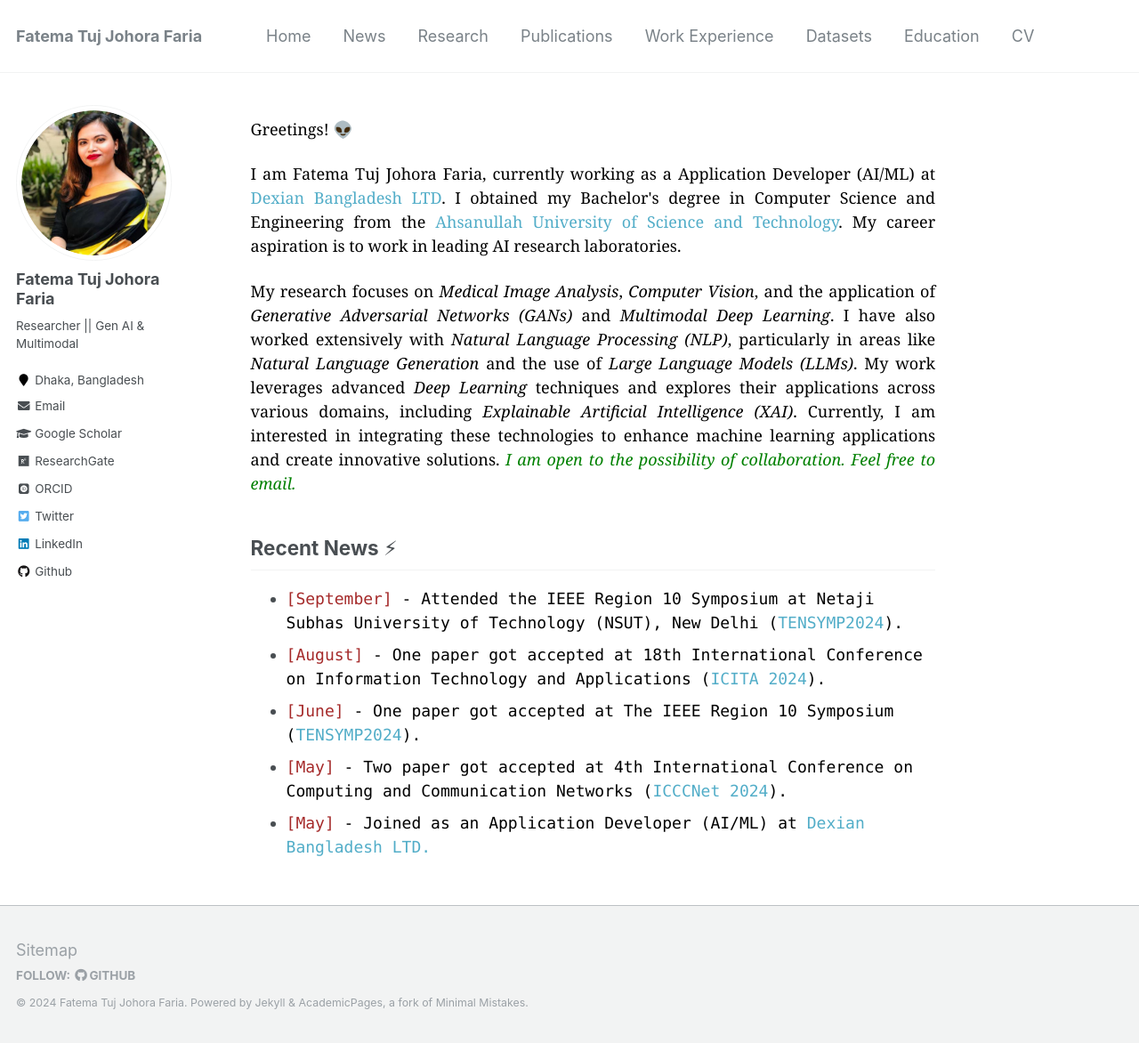
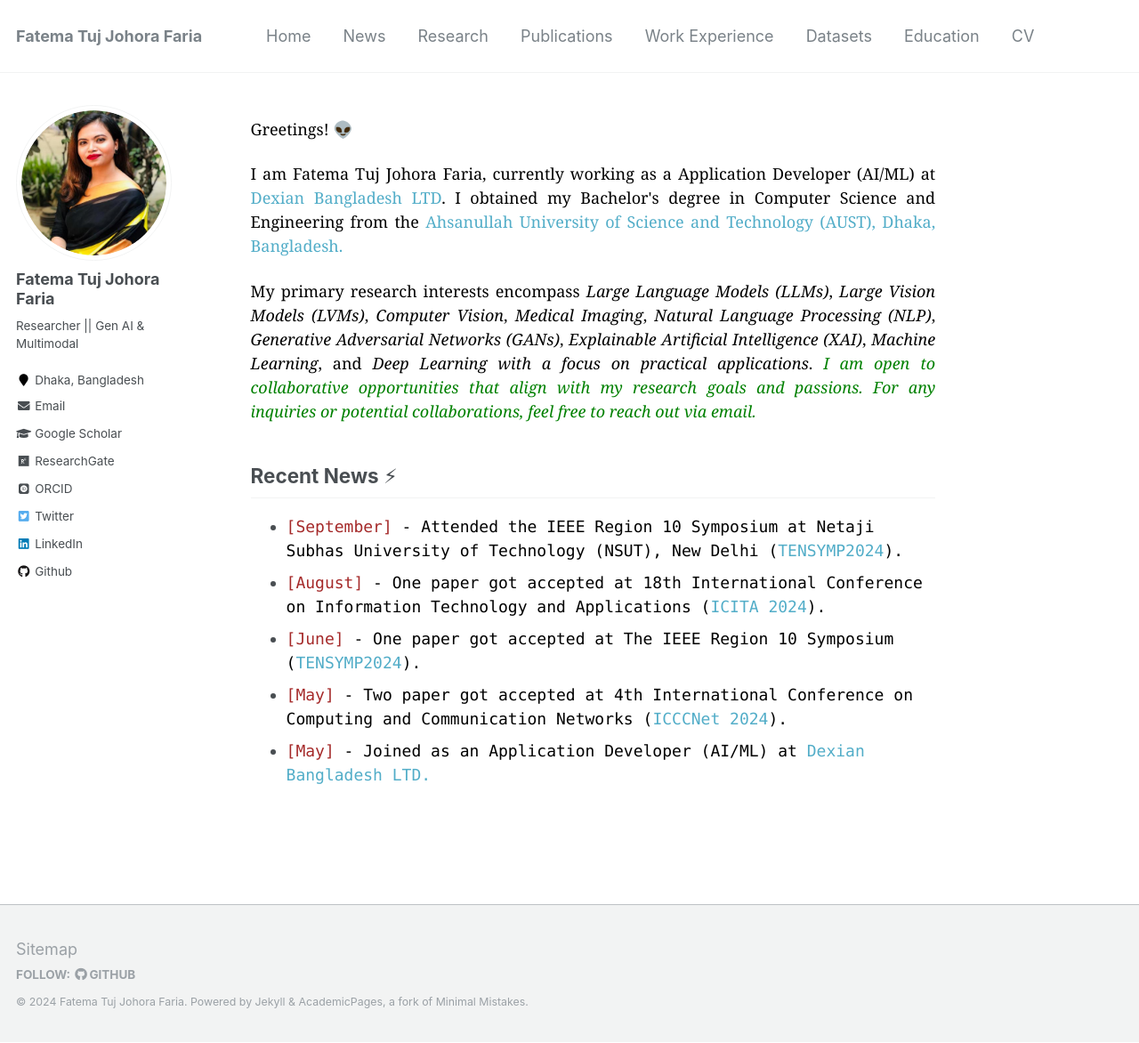
Before and after one commit to fatemafaria142/fatemafaria142.github.io, a Jekyll site: the page built from _pages/about.md, in a window 1280 px wide and 1172 px high. Shown: the whole window at 89% size. Built offline with Jekyll 4.4.1, drawn with Linux system fonts in a browser that asks for light colours; some web fonts are replaced; a script that is not in the unit is left out.

Commit message:
Updated Introduction

```diff
--- a/_pages/about.md
+++ b/_pages/about.md
@@ -10,25 +10,14 @@
 
 <span style="color:black; font-family:Georgia">Greetings! 👽</span>
 
-<!-- <p style="text-align:justify; color:black; font-family:Georgia">I am  Mukaffi Bin Moin (<button onclick="playMusic()" style='font-size:16px'>pronounce <i class='fas fa-volume-up'></i></button>), currently working as
-a <a href="https://aust.edu/cse/faculty_member/mr_g_m_shahariar">Lecturer (Grade-I)</a> at the Department of CSE,
-<a href="https://aust.edu/">Ahsanullah University of Science and Technology</a>. I obtained my Bachelor's degree in Computer Science and
-Engineering from the same university. My career aspiration is to work in leading AI research laboratories. I am an incoming Ph.D. student in Fall 2024. More information soon!
-</p> -->
-<p style="text-align:justify; color:black; font-family:Georgia">I am  Fatema Tuj Johora Faria, currently working as a Application Developer (AI/ML) at <a href="https://www.linkedin.com/company/dexiansolutions/">Dexian Bangladesh LTD</a>. I obtained my Bachelor's degree in Computer Science and Engineering from the <a href="https://aust.edu/">Ahsanullah University of Science and Technology</a>. My career aspiration is to work in leading AI research laboratories.
+
+<p style="text-align:justify; color:black; font-family:Georgia">I am  Fatema Tuj Johora Faria, currently working as a Application Developer (AI/ML) at <a href="https://www.linkedin.com/company/dexiansolutions/">Dexian Bangladesh LTD</a>. I obtained my Bachelor's degree in Computer Science and Engineering from the <a href="https://aust.edu/">Ahsanullah University of Science and Technology (AUST), Dhaka, Bangladesh.</a>
 </p>
 
 
-<!-- <p style="text-align:justify;color:black; font-family:Georgia">
-My research works are intended to tackle low resource NLP, covering areas like <em>natural language generation</em>, <em>summarization</em>, <em>question answering (QA)</em>,
-and <em>interpretability of language models</em>. I have utilized cutting-edge techniques like <em>generative</em> and
-<em>contrastive learning</em> to improve language generation and <em>representation learning</em> for low resource language.
-Additionally, I have applied natural language processing in specific <em>software engineering (SE)</em> tasks. At present, I am investigating bias, fairness and adversarial robustness in PLMs and LLMs.
-<span style="color:green;"><em>I am open to the possibility of collaboration. Feel free to email.</em></span>
-</p> -->
 <p style="text-align:justify;color:black; font-family:Georgia">
-My research focuses on <em>Medical Image Analysis</em>, <em>Computer Vision</em>, and the application of <em>Generative Adversarial Networks (GANs)</em> and <em>Multimodal Deep Learning</em>. I have also worked extensively with <em>Natural Language Processing (NLP)</em>, particularly in areas like <em>Natural Language Generation</em> and the use of <em>Large Language Models (LLMs)</em>. My work leverages advanced <em>Deep Learning</em> techniques and explores their applications across various domains, including <em>Explainable Artificial Intelligence (XAI)</em>. Currently, I am interested in integrating these technologies to enhance machine learning applications and create innovative solutions.
-<span style="color:green;"><em>I am open to the possibility of collaboration. Feel free to email.</em></span>
+My primary research interests encompass <em>Large Language Models (LLMs)</em>, <em>Large Vision Models (LVMs)</em>, <em>Computer Vision</em>, <em>Medical Imaging</em>, <em>Natural Language Processing (NLP)</em>, <em>Generative Adversarial Networks (GANs)</em>, <em>Explainable Artificial Intelligence (XAI)</em>, <em>Machine Learning</em>, and <em>Deep Learning with a focus on practical applications</em>.
+<span style="color:green;"><em>I am open to collaborative opportunities that align with my research goals and passions. For any inquiries or potential collaborations, feel free to reach out via email.</em></span>
 </p>
 
 ## Recent News ⚡
```
